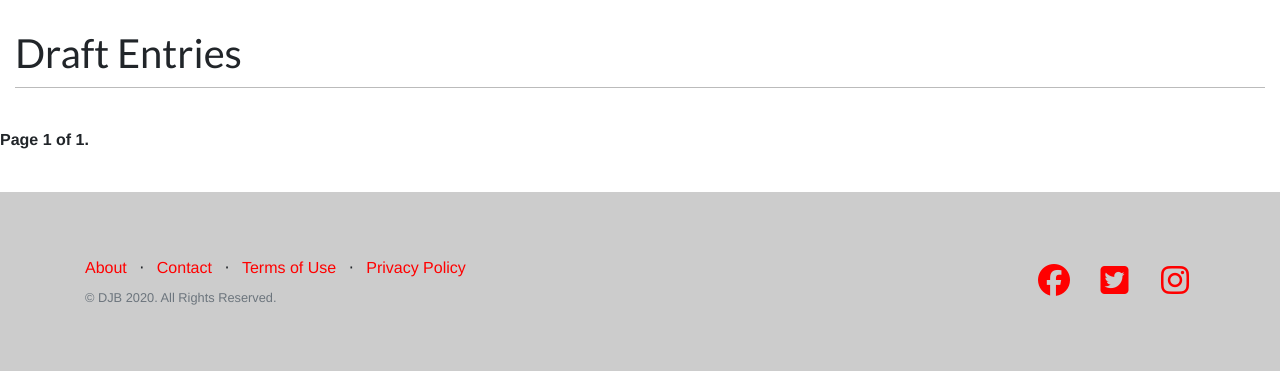
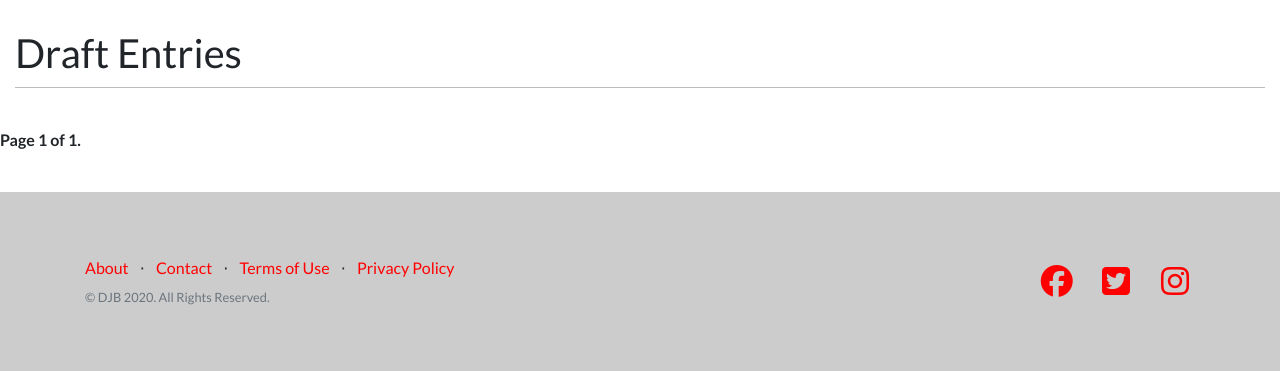
Before and after one commit to davidjbuchanan/MS4-LiveStrong, a Django app: page /blog/drafts/ in a window 1280 px wide. Shown: the part 818-1189 px from the top of the page. Run offline with Django 3.2, Linux system fonts and the light colour scheme; data that the repository does not hold is empty; some libraries are stand-ins or nearby versions.

Commit message:
Added font-family Lato to text

```diff
--- a/blog/static/blog/css/blog.css
+++ b/blog/static/blog/css/blog.css
@@ -3,7 +3,8 @@
 body {
     margin:0;
     padding:0;
-    font-family:helvetica, sans-serif;
+    font-family:'Lato', 'Helvetica Neue', Helvetica, Arial, sans-serif;
+    /*font-family:helvetica, sans-serif;*/
 }
 
 a, .post_title_detail {
--- a/checkout/static/checkout/css/checkout.css
+++ b/checkout/static/checkout/css/checkout.css
@@ -1,3 +1,8 @@
+body {
+    font-family: 'Lato', 'Helvetica Neue', Helvetica, Arial, sans-serif;
+}
+
+
 .StripeElement,
 .stripe-style-input {
     box-sizing: border-box;
--- a/static/css/base.css
+++ b/static/css/base.css
@@ -1,5 +1,6 @@
-body {
-    font-family: 'Lato', 'Helvetica Neue', Helvetica, Arial, sans-serif;
+body
+.jumbotron h1 {
+    font-family: 'Lato', sans-serif;
 }
 
 h1,
```
